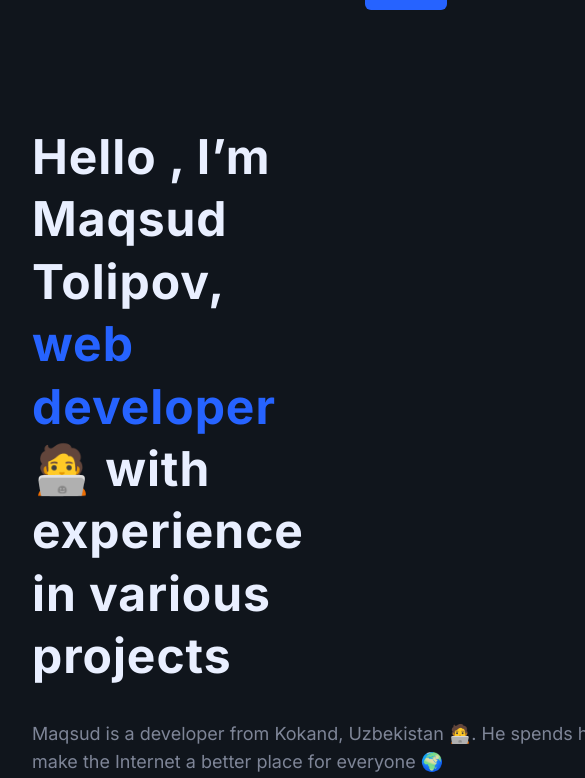
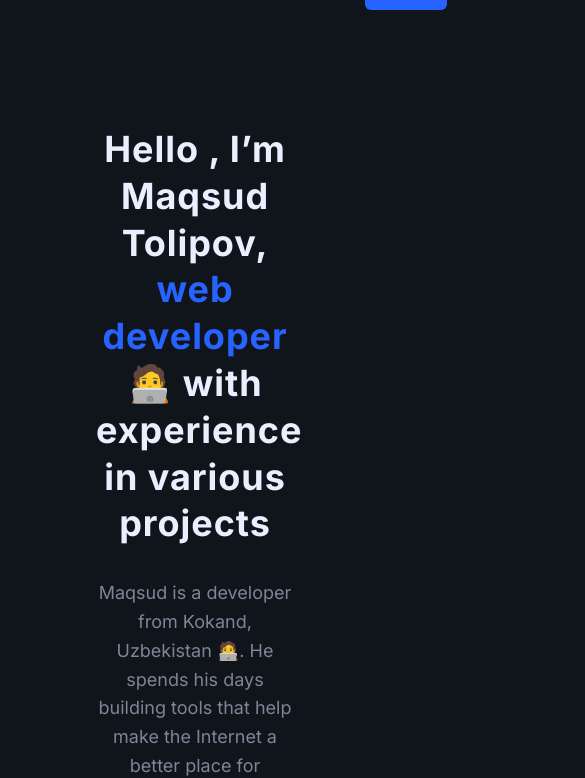
Before and after one commit to maqsudtolipov/portfolio-v1, a website: page index.html in a window 390 px wide. Shown: the part 66-844 px from the top of the page, 585 px wide, since content can reach past the window. Drawn offline with nearby package versions, Linux system fonts and the light colour scheme.

Commit message:
Add some changes to media queries for tablets

```diff
--- a/sass/queries.scss
+++ b/sass/queries.scss
@@ -1,12 +1,12 @@
 ////////////////////////////////////////////////
-/// Smaller laptops
+/// Landscape tablets
 @media screen and (max-width: 75em) {
   .header {
     padding: 0 3.2rem;
   }
 
   .heading-primary {
-    font-size: 4.8rem;
+    font-size: 4.4rem;
   }
 
   .heading-secondary {
@@ -39,6 +39,7 @@
     font-size: 1.8rem;
   }
 
+  /*** PORTFOLIO ***/
   .work {
     &__title {
       font-size: 2rem;
@@ -95,6 +96,37 @@
   }
 }
 
+////////////////////////////////////////////////
+/// Tablets
+@media screen and (max-width: 59em) {
+  .hero-text-box {
+    text-align: center;
+    padding: 0 6.4rem;
+  }
+
+  .heading-primary {
+    width: auto;
+    font-size: 3.6rem;
+  }
+
+  .grid--works {
+    grid-template-columns: 1fr 1fr;
+  }
+
+  .hero-description {
+    width: auto;
+  }
+
+  /*** PORTFOLIO ***/
+
+  /*** CONTACT SECTION ***/
+  .cta {
+    &__form {
+      grid-template-columns: 1fr;
+    }
+  }
+}
+
 /*
 ### Font sizes
 - 10 / 12 / 14 / 16 / 18 / 20 / 24 / 30 / 36 / 44 / 52 / 62 / 74 / 86 / 98
```
Also changed, not shown: css/style.css, 1 other file.
